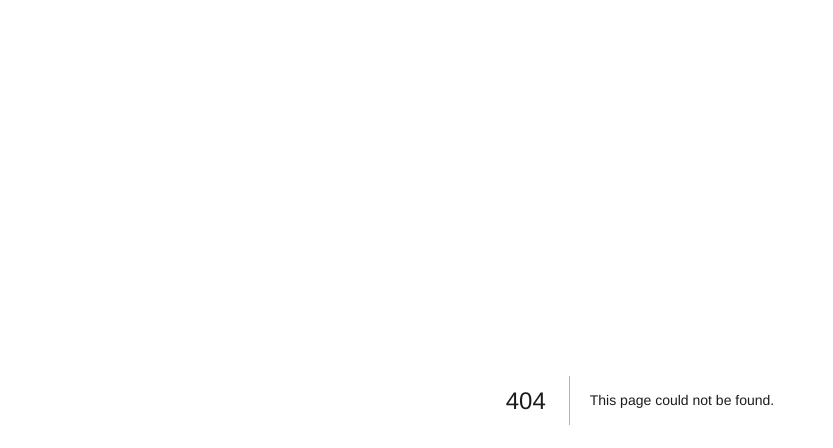
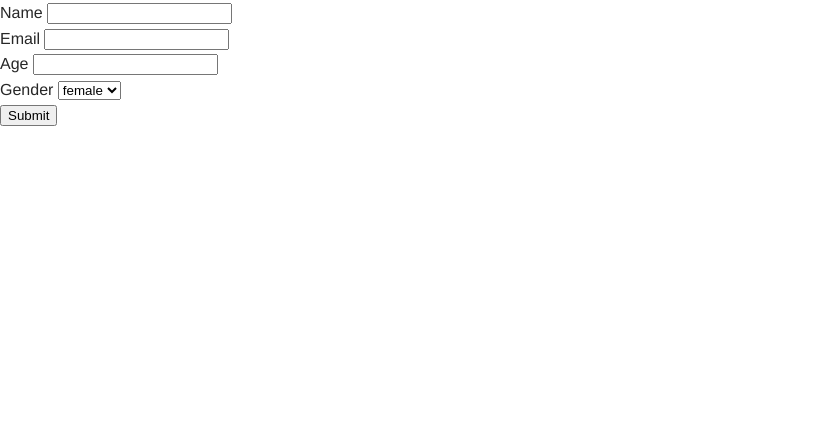
Before and after one commit to inputlogic/next-starter, a Next.js app: page /tara-form in a window 1280 px wide. Before the commit this address had no page. Shown: the top 448 px of the page, without its empty margins (0-833 px from the left). Built offline with nearby package versions, Linux system fonts and the light colour scheme.

Commit message:
adding taras form

```diff
--- /dev/null
+++ b/pages/tara-form.js
@@ -0,0 +1,62 @@
+import { useState } from 'react'
+import { useForm } from 'react-hook-form'
+
+// Use for delaying submit
+function timeout(ms) {
+  return new Promise(resolve => setTimeout(resolve, ms))
+}
+
+export default function TaraForm() {
+  const [ isSubmitting, setIsSubmitting ] = useState(false)
+  const { register, handleSubmit, formState: { errors }, reset } = useForm()
+
+  const onError = (errors, e) => {
+    console.log('keys', Object.keys(errors))
+  }
+
+  const onSubmit = async(data) => {
+    setIsSubmitting(true)
+    await timeout(2000)
+    setIsSubmitting(false)
+    console.log('submitted data:', data)
+    reset()
+  }
+
+  const errorLength = Object.entries(errors).length;
+  const errorMessages = Object.entries(errors).map(arr => <p>{arr[1].message}</p>);
+
+  return (
+    <>
+      {errorLength > 0 ? <div>Please fix the following errors:{errorMessages}</div> : null}
+      <form onSubmit={handleSubmit(onSubmit, onError)}>
+        <label htmlFor="name">
+          Name{' '}
+            <input {...register("name", {required: 'Name is required', minLength: {value: 2, message: 'Name must be at least 2 characters'}})} />
+            {errors.name && errors.name.message}
+        </label>
+        <br />
+        <label htmlFor="email">
+          Email{' '}
+          <input {...register("email", {required: 'Email is required'})} type="email" />
+        </label>
+        <br />
+        <label htmlFor="age">
+          Age{' '}
+          {/* might be a way to set a single message for both errors? */}
+          <input type="number" {...register("age", { min: {value: 5, message: 'Please input valid age'}, max: {value: 150, message: 'Please input valid age'} })} />
+        </label>
+        <br />
+        <label htmlFor="gender">
+          Gender{' '}
+          <select {...register("gender")}>
+            <option value="female">female</option>
+            <option value="male">male</option>
+            <option value="other">other</option>
+          </select>
+        </label>
+        <br />
+        <input type="submit" value="Submit" disabled={isSubmitting} />
+      </form>
+    </>
+  );
+}
```
Also changed, not shown: 1 other file (tests, documents, lock files or other folders).
